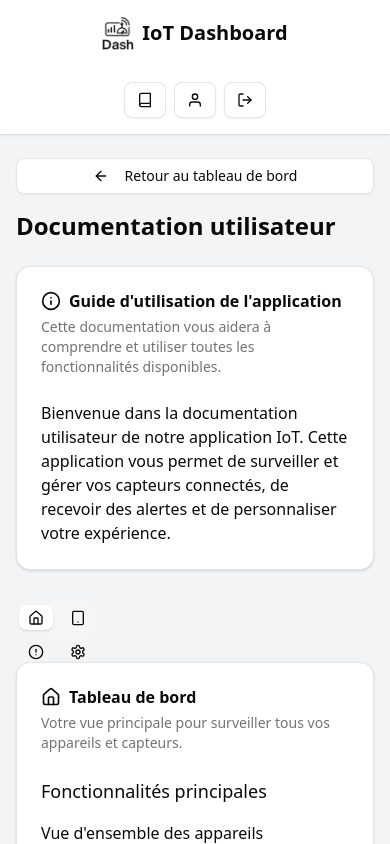
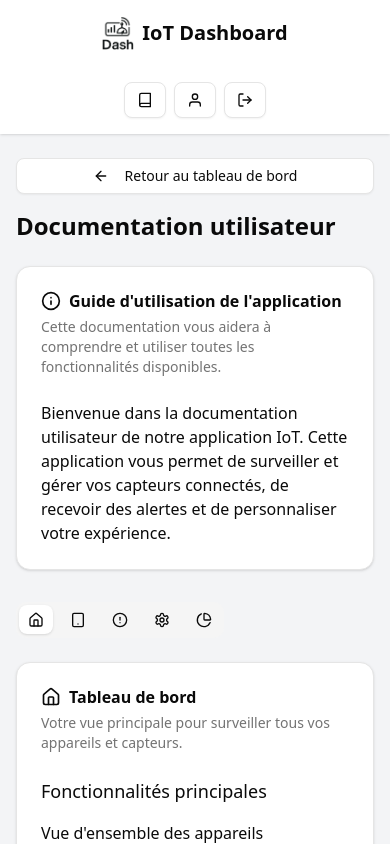
Before and after one commit to ThibaultVercoutre/iot, a Next.js app: page /dashboard/documentation in a window 390 px wide. Shown: the top 844 px of the page. Built offline with nearby package versions, Linux system fonts and the light colour scheme.

Commit message:
Modification de la grille dans le composant NavbarDocumentation pour afficher cinq colonnes au lieu de deux, améliorant ainsi la présentation des onglets dans le tableau de bord.

```diff
--- a/src/components/dashboard/documentation/NavbarDocumentation.tsx
+++ b/src/components/dashboard/documentation/NavbarDocumentation.tsx
@@ -3,7 +3,7 @@ import { Home, AlertCircle, Settings, PieChart, Tablet } from "lucide-react"
 
 export default function NavbarDocumentation() {
   return (
-    <TabsList className="grid grid-cols-2 md:grid-cols-5 gap-2">
+    <TabsList className="grid grid-cols-5 gap-2">
       <TabsTrigger value="dashboard" className="flex items-center gap-2 cursor-pointer">
         <Home className="h-4 w-4" />
         <span className="hidden md:inline">Tableau de bord</span>
```
